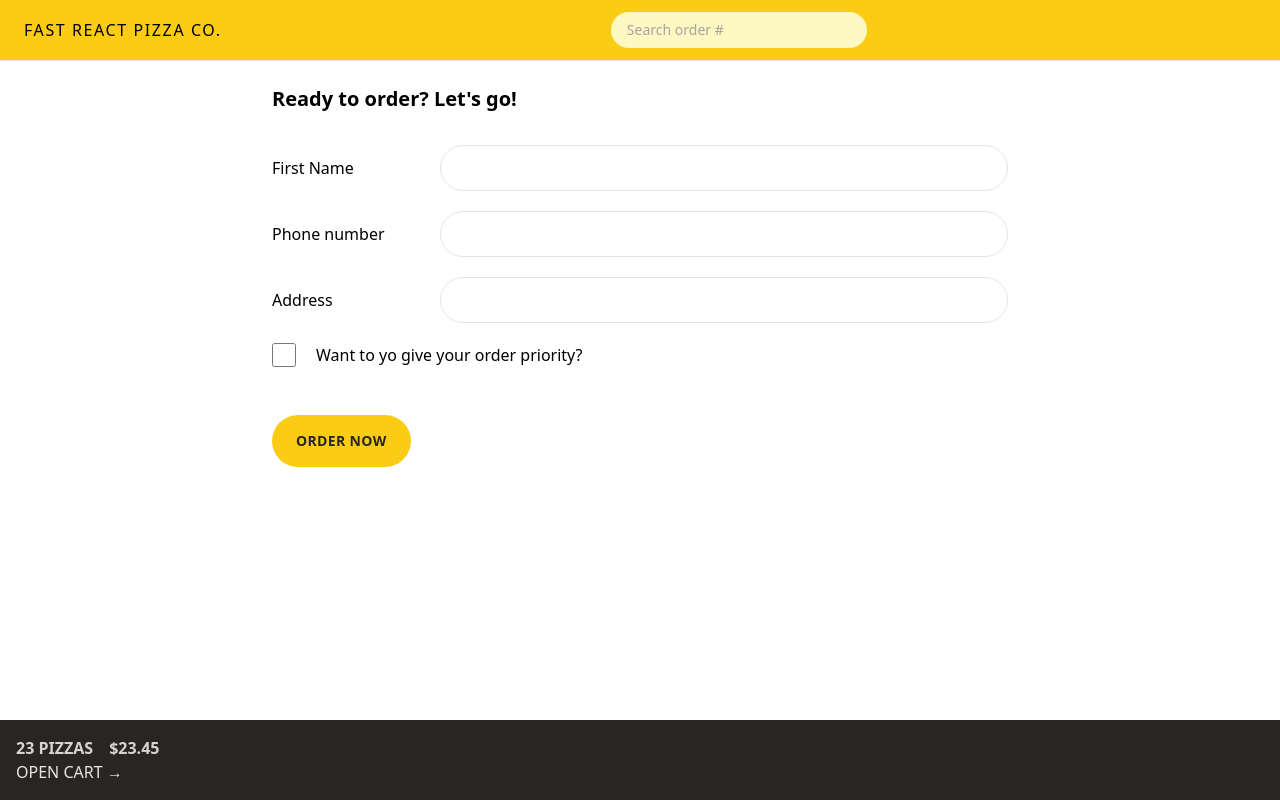
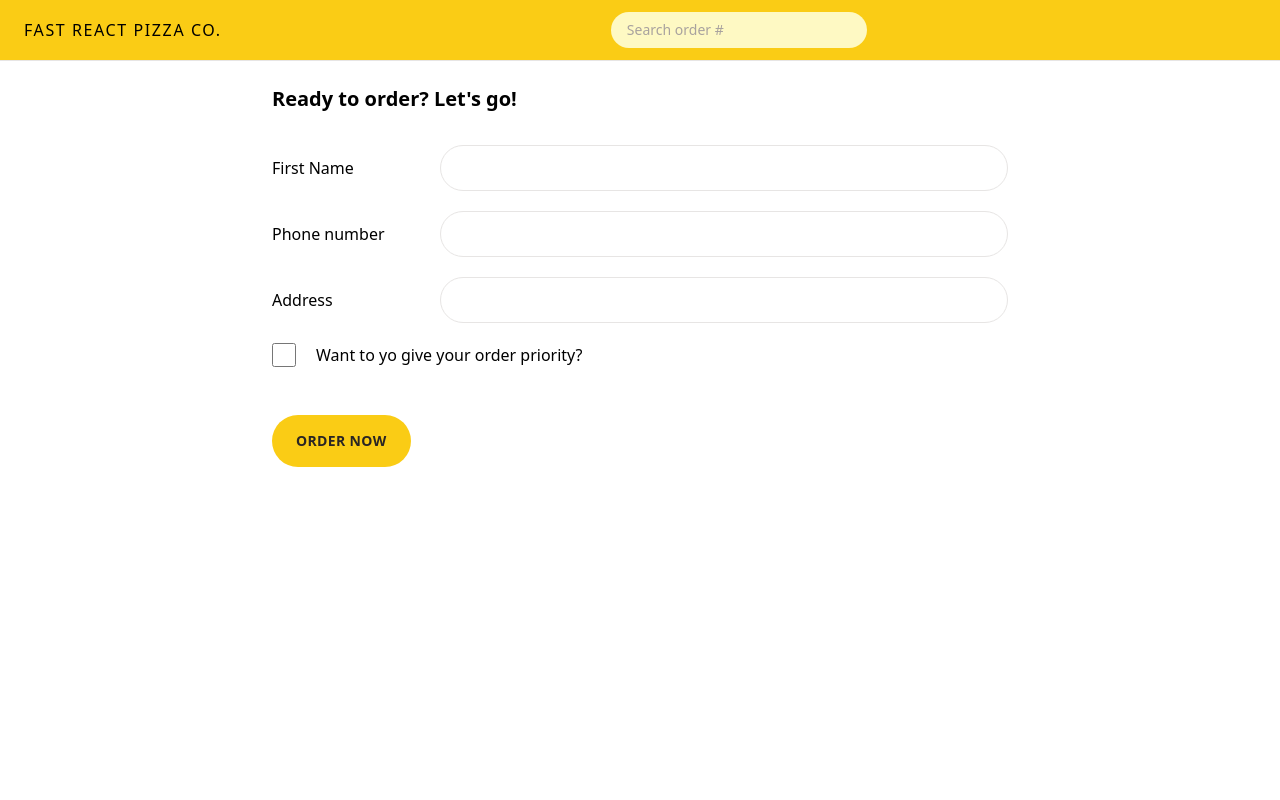
Before and after one commit to negarniazadeh/fast-react-pizza, a React (Vite) app: page /order/new in a window 1280 px wide. Built offline with nearby package versions, Linux system fonts and the light colour scheme.

Commit message:
building cart overview with redux selectors

```diff
--- a/src/features/cart/CartOverview.jsx
+++ b/src/features/cart/CartOverview.jsx
@@ -1,11 +1,18 @@
+import { useSelector } from "react-redux";
 import { Link } from "react-router-dom";
+import { getTotalCartPrice, getTotalCartQuantity } from "./cartSlice";
+import { formatCurrency } from "../../utils/helpers";
 
 function CartOverview() {
+  const totalPrice = useSelector(getTotalCartPrice);
+  const totalQuantity = useSelector(getTotalCartQuantity);
+
+  if (!totalQuantity) return null;
   return (
-    <div className="bg-stone-800 p-4 uppercase text-stone-200">
-      <p className="space-x-4 font-semibold text-stone-300">
-        <span>23 pizzas</span>
-        <span>$23.45</span>
+    <div className="flex items-center justify-between bg-stone-800 px-4 py-4 text-sm uppercase text-stone-200 sm:px-6 md:text-base">
+      <p className="space-x-4 font-semibold text-stone-300 sm:space-x-6">
+        <span>{totalQuantity} pizzas</span>
+        <span>{formatCurrency(totalPrice)}</span>
       </p>
       <Link to="/cart">Open cart &rarr;</Link>
     </div>
--- a/src/features/cart/cartSlice.js
+++ b/src/features/cart/cartSlice.js
@@ -8,10 +8,20 @@
   initialState,
   reducers: {
     addItem(state, action) {
-      state.cart = action.payload;
+      state.cart.push(action.payload);
     },
   },
 });
 
 export default cartSlice.reducer;
 export const { addItem } = cartSlice.actions;
+
+export const getTotalCartPrice = (state) =>
+  state.cart.cart.reduce((price, curr) => {
+    return price + curr.totalPrice;
+  }, 0);
+
+export const getTotalCartQuantity = (state) =>
+  state.cart.cart.reduce((q, curr) => {
+    return q + curr.quantity;
+  }, 0);
```
